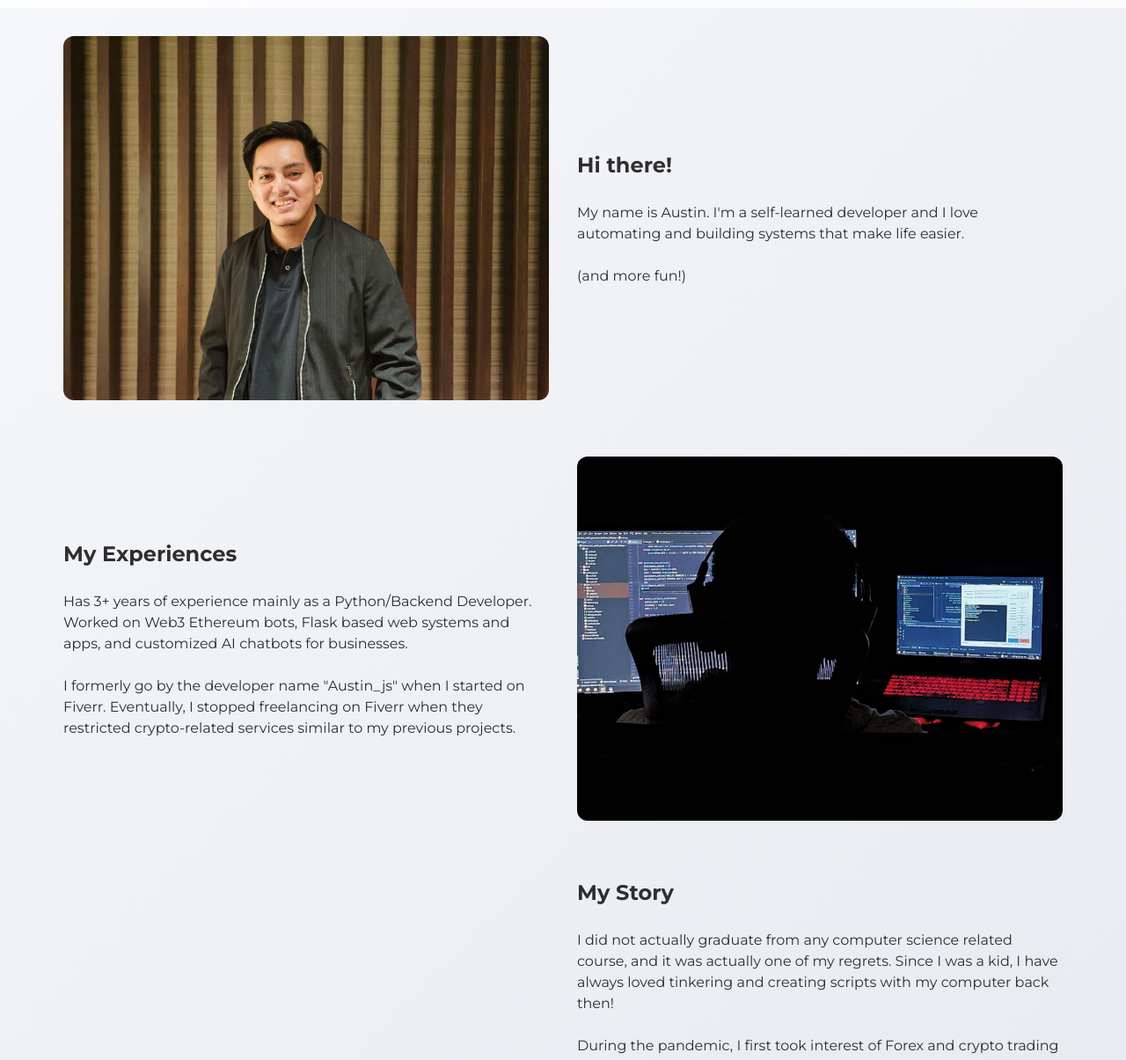
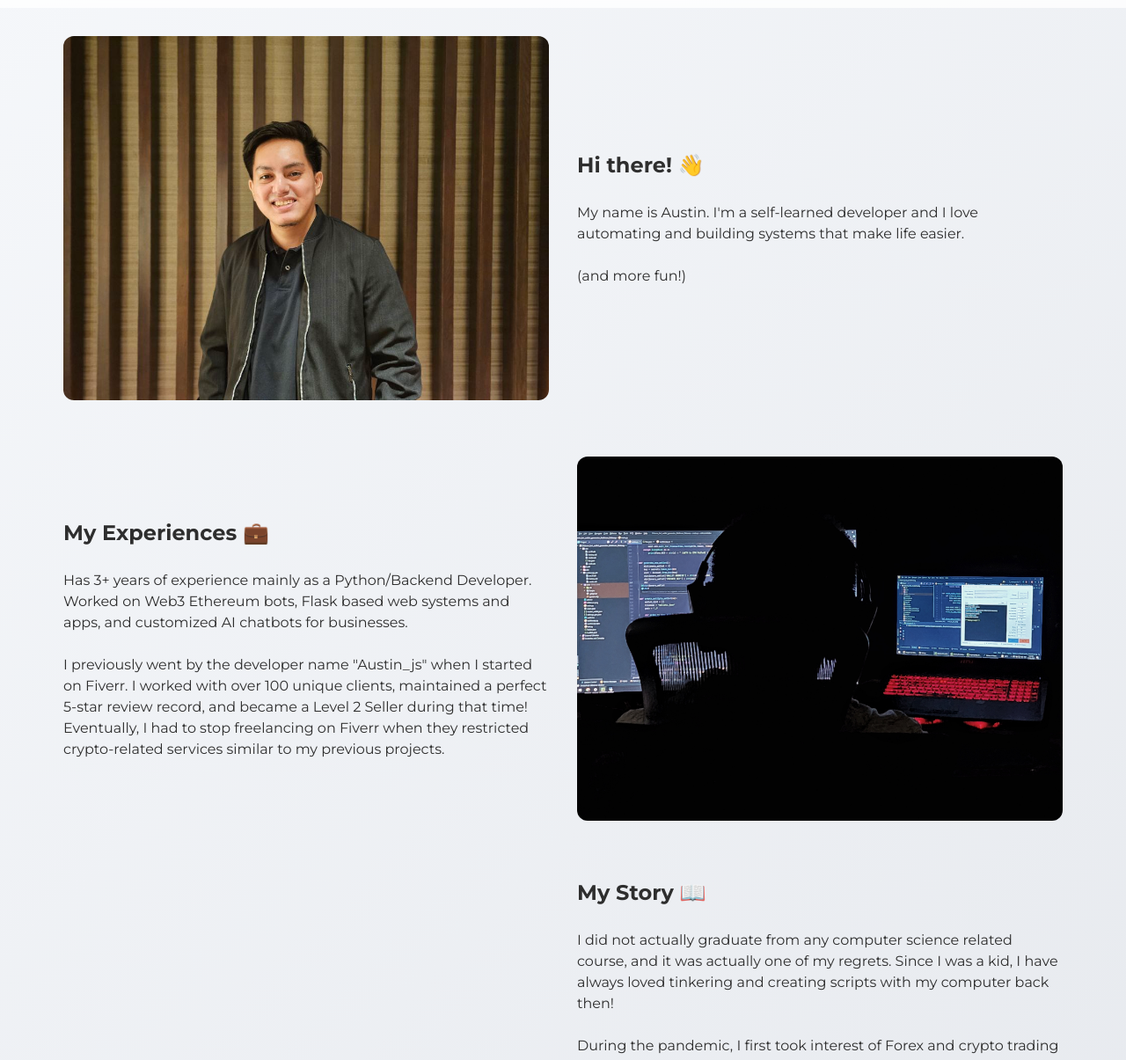
Before and after one commit to Austin-js/austin-portfolio-website, a plain HTML site: page about/index.html in a window 1280 px wide. Shown: the part 55-1260 px from the top of the page at 88% size. Drawn offline with Linux system fonts and the light colour scheme.

Commit message:
Update about section

```diff
--- a/about/index.html
+++ b/about/index.html
@@ -38,7 +38,7 @@
       <section class="about-section-left">
         <img src="/images/about-1.jpg" alt="About photo" class="about-img" />
         <div>
-          <h2>Hi there!</h2>
+          <h2>Hi there! 👋</h2>
           <p>
             <br />
             My name is Austin. I'm a self-learned developer and I love
@@ -51,16 +51,17 @@
       <!-- Section: My Experiences -->
       <section class="about-section-right">
         <div>
-          <h2>My Experiences</h2>
+          <h2>My Experiences 💼</h2>
           <p>
             <br />
             Has 3+ years of experience mainly as a Python/Backend Developer.
             Worked on Web3 Ethereum bots, Flask based web systems and apps, and
             customized AI chatbots for businesses.
             <br /><br />
-            I formerly go by the developer name "Austin_js" when I started on
-            Fiverr. Eventually, I stopped freelancing on Fiverr when they
-            restricted crypto-related services similar to my previous projects.
+            I previously went by the developer name "Austin_js" when I started on Fiverr.
+            I worked with over 100 unique clients, maintained a perfect 5-star review record,
+            and became a Level 2 Seller during that time! Eventually, I had to stop freelancing
+            on Fiverr when they restricted crypto-related services similar to my previous projects.
           </p>
         </div>
         <img src="/images/about-2.jpeg" alt="Journey photo" class="about-img" />
@@ -70,7 +71,7 @@
       <section class="about-section-left">
         <img src="/images/about-3.jpg" alt="Skills photo" class="about-img" />
         <div>
-          <h2>My Story</h2>
+          <h2>My Story 📖</h2>
           <p>
             <br />
             I did not actually graduate from any computer science related
```
